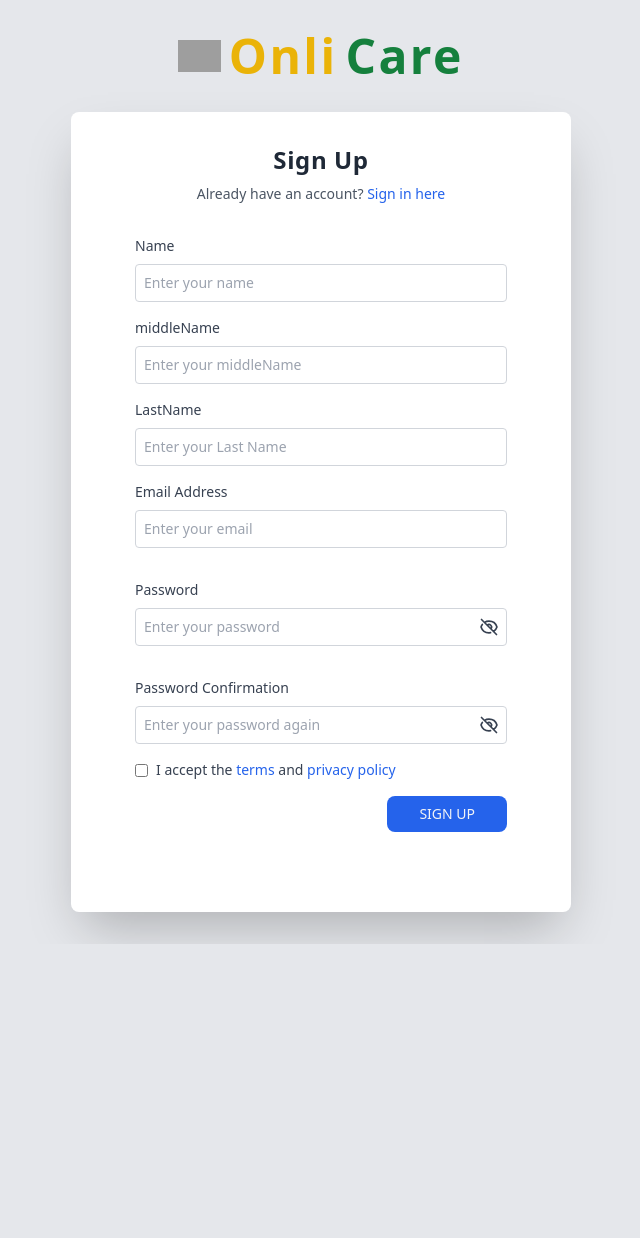
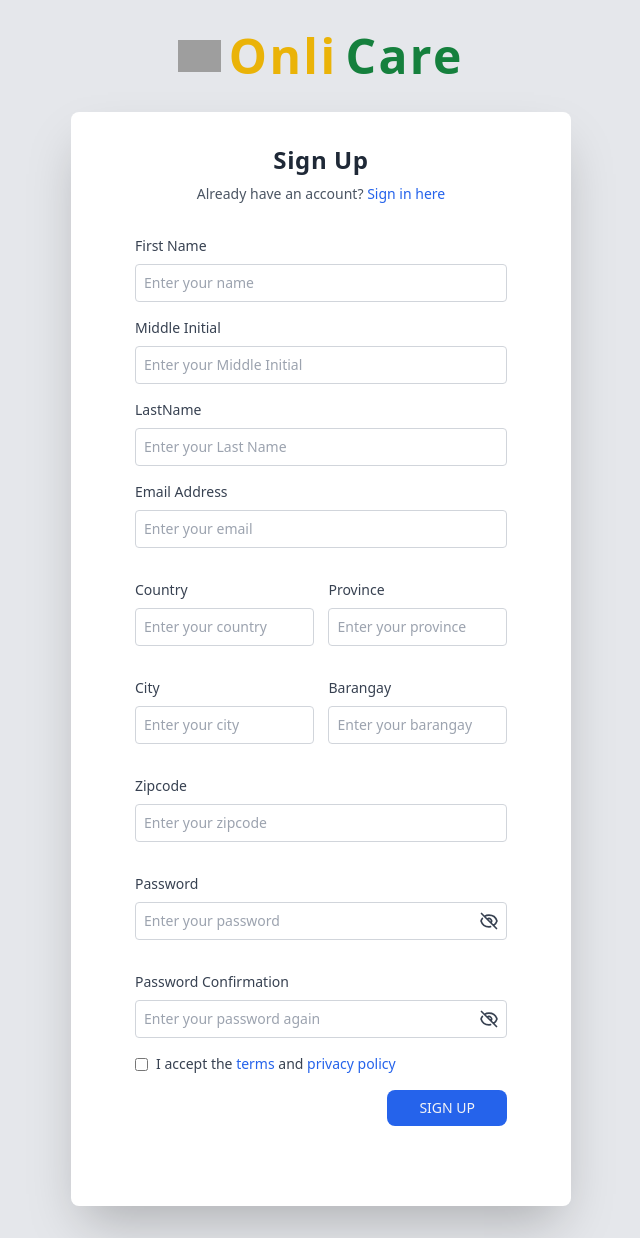
Before and after one commit to Striqes/OnliCare, a PHP site: page /user/signup.php in a window 1280 px wide. Shown: the whole page, without its empty margins (319-959 px from the left). Before the commit the page ends 944 px from the top, so only its background shows below. Run offline with PHP 8.4, Linux system fonts and the light colour scheme; grey boxes are pictures that could not be loaded.

Commit message:
Added Address to form and alert for password confirmation without new page

```diff
--- a/Project/user/signup.php
+++ b/Project/user/signup.php
@@ -18,12 +18,14 @@ if ($_SERVER["REQUEST_METHOD"] == "POST") {
     $password = $_POST["password"];
     $password_confirmation = $_POST["password_confirmation"];
     $user_type = "Patient";
+    $country = $_POST["country"];
+    $province = $_POST["province"];
+    $city = $_POST["city"];
+    $barangay = $_POST["barangay"];
+    $zipcode = $_POST["zipcode"];
 
-    // Check if passwords match
-    if ($password !== $password_confirmation) {
-        echo "Passwords do not match.";
-        exit();
-    }
+    // Hash the password
+    $hashed_password = password_hash($password, PASSWORD_DEFAULT);
 
     // Check if email already exists
     $sql = "SELECT * FROM user WHERE Email = ?";
@@ -37,21 +39,51 @@ if ($_SERVER["REQUEST_METHOD"] == "POST") {
     }
     $stmt->close();
 
-    // Hash the password
-    $hashed_password = password_hash($password, PASSWORD_DEFAULT);
+    // Prepare and execute address insertion
+    $sql_address = "INSERT INTO address (County, Province, City, Baranggay, Zip_Code) VALUES (?, ?, ?, ?, ?)";
+    $stmt_address = $conn->prepare($sql_address);
+    $stmt_address->bind_param("sssss", $country, $province, $city, $barangay, $zipcode);
 
-    $sql = "INSERT INTO user (First_Name, Middle_Initial, Last_Name, Email, UserType, Password) VALUES (?, ?, ?, ?, ?, ?)";
-    $stmt = $conn->prepare($sql);
-    $stmt->bind_param("ssssss", $first_name, $middle_initial, $last_name, $email, $user_type, $hashed_password);
+    // Execute address insertion
+    if (!$stmt_address->execute()) {
+        echo "Error inserting address: " . $stmt_address->error;
+        exit();
+    }
 
-    if ($stmt->execute()) {
+    // Get the ID of the inserted address
+    $address_id = $stmt_address->insert_id;
+
+    // Prepare and execute user insertion
+    $sql_user = "INSERT INTO user (First_Name, Middle_Initial, Last_Name, Email, Address_ID, UserType, Password) VALUES (?, ?, ?, ?, ?, ?, ?)";
+    $stmt_user = $conn->prepare($sql_user);
+    $stmt_user->bind_param("ssssiss", $first_name, $middle_initial, $last_name, $email, $address_id, $user_type, $hashed_password);
+
+    // Execute user insertion
+    if (!$stmt_user->execute()) {
+        echo "Error inserting user: " . $stmt_user->error;
+        exit();
+    }
+
+    // Insert patient
+    $user_id = $stmt_user->insert_id; // Get the ID of the inserted user
+
+    $sql_patient = "INSERT INTO patient (User_ID) VALUES (?)";
+    $stmt_patient = $conn->prepare($sql_patient);
+    $stmt_patient->bind_param("i", $user_id); // Bind the user ID for the patient
+
+    // Execute patient insertion
+    if ($stmt_patient->execute()) {
         header('Location: ..\index.php');
         exit();
     } else {
-        echo "Error: " . $sql . "<br>" . $conn->error;
+        echo "Error inserting Patient: " . $stmt_patient->error;
+        exit();
     }
 
-    $stmt->close();
+    $stmt_address->close();
+    $stmt_user->close();
+    $stmt_patient->close();
+
 }
 
 $conn->close();
@@ -79,29 +111,56 @@ $conn->close();
                     <h2 class="text-center text-2xl font-bold tracking-wide text-gray-800">Sign Up</h2>
                     <p class="text-center text-sm text-gray-600 mt-2">Already have an account? <a href="login.html" class="text-blue-600 hover:text-blue-700 hover:underline" title="Sign In">Sign in here</a></p>
 
-                    <form class="my-8 text-sm" method = "post">
+                    <form class="my-8 text-sm" method = "post" onsubmit="return validateForm()">
                         <div class="flex flex-col my-4">
-                            <label for="name" class="text-gray-700">Name</label>
-                            <input type="text" name="name" id="name" class="mt-2 p-2 border border-gray-300 focus:outline-none focus:ring-0 focus:border-gray-300 rounded text-sm text-gray-900" placeholder="Enter your name">
+                            <label for="name" class="text-gray-700">First Name</label>
+                            <input type="text" name="name" id="name" class="mt-2 p-2 border border-gray-300 focus:outline-none focus:ring-0 focus:border-gray-300 rounded text-sm text-gray-900" placeholder="Enter your name" required>
                         </div>
                         <div class="flex flex-col my-4">
-                            <label for="middleName" class="text-gray-700">middleName</label>
-                            <input type="text" name="middleName" id="middleName" class="mt-2 p-2 border border-gray-300 focus:outline-none focus:ring-0 focus:border-gray-300 rounded text-sm text-gray-900" placeholder="Enter your middleName">
+                            <label for="middleName" class="text-gray-700">Middle Initial</label>
+                            <input type="text" name="middleName" id="middleName" maxlength="1" class="mt-2 p-2 border border-gray-300 focus:outline-none focus:ring-0 focus:border-gray-300 rounded text-sm text-gray-900" placeholder="Enter your Middle Initial" required>
                         </div>
                         <div class="flex flex-col my-4">
                             <label for="LastName" class="text-gray-700">LastName</label>
-                            <input type="text" name="LastName" id="LastName" class="mt-2 p-2 border border-gray-300 focus:outline-none focus:ring-0 focus:border-gray-300 rounded text-sm text-gray-900" placeholder="Enter your Last Name">
+                            <input type="text" name="LastName" id="LastName" class="mt-2 p-2 border border-gray-300 focus:outline-none focus:ring-0 focus:border-gray-300 rounded text-sm text-gray-900" placeholder="Enter your Last Name" required>
 
 
                         <div class="flex flex-col my-4">
                             <label for="email" class="text-gray-700">Email Address</label>
-                            <input type="email" name="email" id="email" class="mt-2 p-2 border border-gray-300 focus:outline-none focus:ring-0 focus:border-gray-300 rounded text-sm text-gray-900" placeholder="Enter your email">
+                            <input type="email" name="email" id="email" class="mt-2 p-2 border border-gray-300 focus:outline-none focus:ring-0 focus:border-gray-300 rounded text-sm text-gray-900" placeholder="Enter your email" required>
+                        </div>
+
+                        <div class="flex flex-col md:flex-row justify-between my-4">
+                            <div class="flex flex-col mr-4" style="width: 48%;">
+                                <label for="country" class="text-gray-700">Country</label>
+                                <input type="text" name="country" id="country" class="mt-2 p-2 border border-gray-300 focus:outline-none focus:ring-0 focus:border-gray-300 rounded text-sm text-gray-900 w-full" placeholder="Enter your country" required>
+                            </div>
+                            <div class="flex flex-col ml-4" style="width: 48%;">
+                                <label for="province" class="text-gray-700">Province</label>
+                                <input type="text" name="province" id="province" class="mt-2 p-2 border border-gray-300 focus:outline-none focus:ring-0 focus:border-gray-300 rounded text-sm text-gray-900 w-full" placeholder="Enter your province" required>
+                            </div>
+                        </div>
+
+                        <div class="flex flex-col md:flex-row justify-between my-4">
+                            <div class="flex flex-col mr-4" style="width: 48%;">
+                                <label for="city" class="text-gray-700">City</label>
+                                <input type="text" name="city" id="city" class="mt-2 p-2 border border-gray-300 focus:outline-none focus:ring-0 focus:border-gray-300 rounded text-sm text-gray-900" placeholder="Enter your city" required>
+                            </div>
+                            <div class="flex flex-col" style="width: 48%;">
+                                <label for="barangay" class="text-gray-700">Barangay</label>
+                                <input type="text" name="barangay" id="barangay" class="mt-2 p-2 border border-gray-300 focus:outline-none focus:ring-0 focus:border-gray-300 rounded text-sm text-gray-900" placeholder="Enter your barangay" required>
+                            </div>
+                        </div>
+
+                        <div class="flex flex-col my-4">
+                            <label for="zipcode" class="text-gray-700">Zipcode</label>
+                            <input type="text" name="zipcode" id="zipcode" class="mt-2 p-2 border border-gray-300 focus:outline-none focus:ring-0 focus:border-gray-300 rounded text-sm text-gray-900" placeholder="Enter your zipcode" required>
                         </div>
 
                         <div class="flex flex-col my-4">
                             <label for="password" class="text-gray-700">Password</label>
                             <div x-data="{ show: false }" class="relative flex items-center mt-2">
-                                <input :type=" show ? 'text': 'password' " name="password" id="password" class="flex-1 p-2 pr-10 border border-gray-300 focus:outline-none focus:ring-0 focus:border-gray-300 rounded text-sm text-gray-900" placeholder="Enter your password" type="password">
+                                <input :type=" show ? 'text': 'password' " name="password" id="password" class="flex-1 p-2 pr-10 border border-gray-300 focus:outline-none focus:ring-0 focus:border-gray-300 rounded text-sm text-gray-900" placeholder="Enter your password" type="password" required>
                                 <button @click="show = !show" type="button" class="absolute right-2 bg-transparent flex items-center justify-center text-gray-700">
                                     <svg x-show="!show" class="w-5 h-5" fill="none" stroke="currentColor" viewBox="0 0 24 24" xmlns="http://www.w3.org/2000/svg"><path stroke-linecap="round" stroke-linejoin="round" stroke-width="2" d="M13.875 18.825A10.05 10.05 0 0112 19c-4.478 0-8.268-2.943-9.543-7a9.97 9.97 0 011.563-3.029m5.858.908a3 3 0 114.243 4.243M9.878 9.878l4.242 4.242M9.88 9.88l-3.29-3.29m7.532 7.532l3.29 3.29M3 3l3.59 3.59m0 0A9.953 9.953 0 0112 5c4.478 0 8.268 2.943 9.543 7a10.025 10.025 0 01-4.132 5.411m0 0L21 21"></path></svg>
 
@@ -113,7 +172,7 @@ $conn->close();
                         <div class="flex flex-col my-4">
                             <label for="password_confirmation" class="text-gray-700">Password Confirmation</label>
                             <div x-data="{ show: false }" class="relative flex items-center mt-2">
-                                <input :type=" show ? 'text': 'password' " name="password_confirmation" id="password_confirmation" class="flex-1 p-2 pr-10 border border-gray-300 focus:outline-none focus:ring-0 focus:border-gray-300 rounded text-sm text-gray-900" placeholder="Enter your password again" type="password">
+                                <input :type=" show ? 'text': 'password' " name="password_confirmation" id="password_confirmation" class="flex-1 p-2 pr-10 border border-gray-300 focus:outline-none focus:ring-0 focus:border-gray-300 rounded text-sm text-gray-900" placeholder="Enter your password again" type="password" required>
                                 <button @click="show = !show" type="button" class="absolute right-2 bg-transparent flex items-center justify-center text-gray-700">
                                     <svg x-show="!show" class="w-5 h-5" fill="none" stroke="currentColor" viewBox="0 0 24 24" xmlns="http://www.w3.org/2000/svg"><path stroke-linecap="round" stroke-linejoin="round" stroke-width="2" d="M13.875 18.825A10.05 10.05 0 0112 19c-4.478 0-8.268-2.943-9.543-7a9.97 9.97 0 011.563-3.029m5.858.908a3 3 0 114.243 4.243M9.878 9.878l4.242 4.242M9.88 9.88l-3.29-3.29m7.532 7.532l3.29 3.29M3 3l3.59 3.59m0 0A9.953 9.953 0 0112 5c4.478 0 8.268 2.943 9.543 7a10.025 10.025 0 01-4.132 5.411m0 0L21 21"></path></svg>
 
@@ -134,5 +193,19 @@ $conn->close();
                 </div>
             </div>
         </div>
+
+    <script>
+        function validateForm() {
+            var password = document.getElementById("password").value;
+            var password_confirmation = document.getElementById("password_confirmation").value;
+
+            if (password !== password_confirmation) {
+                alert("Passwords do not match");
+                return false; // Prevent form submission
+            }
+            return true; // Allow form submission
+        }
+    </script>
+
 </body>
 </html>
```
